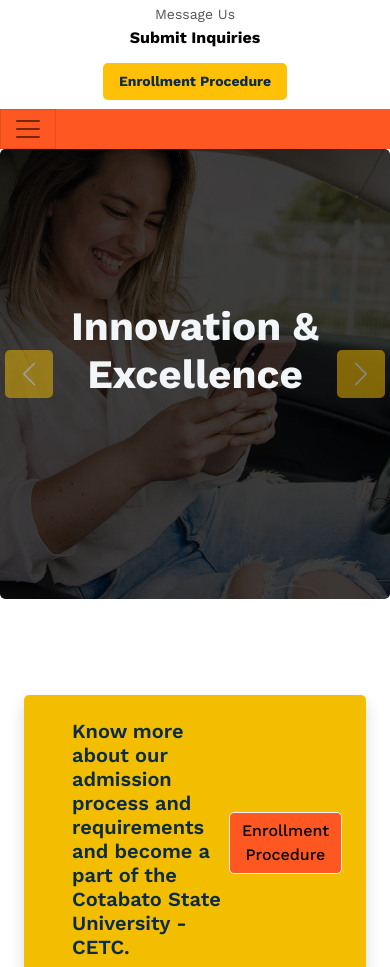
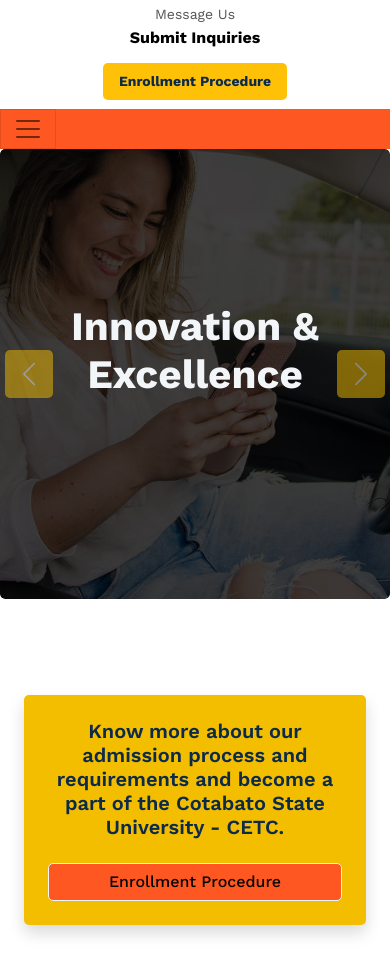
Before and after one commit to azmieee/CETC_FRONTEND, a plain HTML site: page index.html in a window 390 px wide. Shown: the part 133-1100 px from the top of the page. Drawn offline with nearby package versions, Linux system fonts and the light colour scheme.

Commit message:
responsive commit

```diff
--- a/index.html
+++ b/index.html
@@ -167,6 +167,18 @@
     }
 </style>
 
+<style>
+    @media (max-width: 576px) {
+        .bg-primary {
+            padding: 20px;
+        }
+        .btn {
+            width: 100%;
+            /* Make button full width on small screens */
+        }
+    }
+</style>
+
 <body>
     <!-- Spinner Start -->
     <div id="spinner" class="show bg-white position-fixed translate-middle w-100 vh-100 top-50 start-50 d-flex align-items-center justify-content-center">
@@ -310,19 +322,21 @@
         <div class="container py-5 pt-lg-0">
             <div class="row gx-0">
                 <div class="col-lg-12 wow fadeIn" data-wow-delay="0.1s">
-                    <div class="bg-primary shadow d-flex align-items-center justify-content-between h-100 p-4" style="min-height: 150px;">
-                        <div class="d-flex">
-                            <div class="ps-4">
-                                <h5>Know more about our admission process and requirements and become a part of the Cotabato State University - CETC. </h5>
+                    <div class="bg-primary shadow d-flex flex-column flex-md-row align-items-center justify-content-between h-100 p-4 text-center text-md-start" style="min-height: 150px;">
+                        <div class="d-flex flex-column">
+                            <div class="ps-0 ps-md-4">
+                                <h5>Know more about our admission process and requirements and become a part of the Cotabato State University - CETC.</h5>
                             </div>
                         </div>
-                        <a href="#" class="bg-white btn btn-light ms-auto">Enrollment Procedure</a>
+                        <a href="#" class="bg-white btn btn-light mt-3 mt-md-0 ms-md-auto">Enrollment Procedure</a>
                     </div>
                 </div>
             </div>
         </div>
     </div>
     <!-- Facts End -->
+
+
     <style>
         .container1 {
             display: flex;
```
